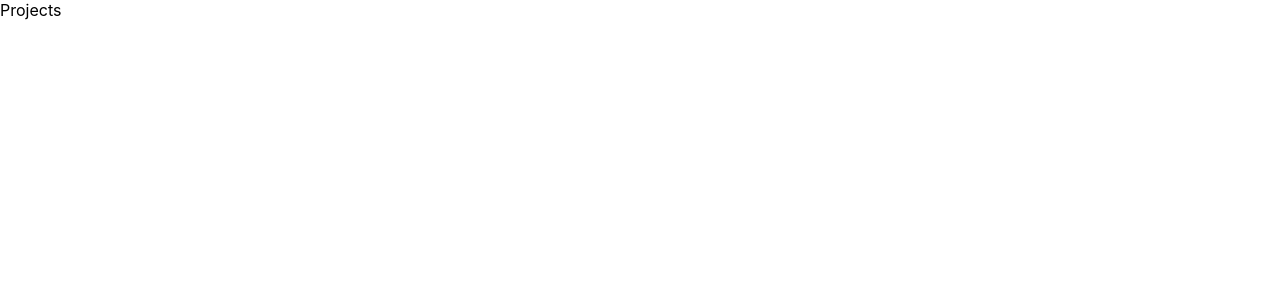
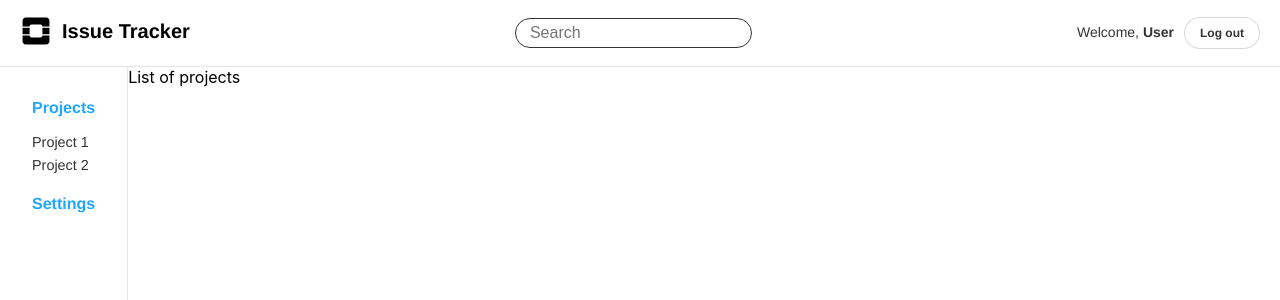
Before and after one commit to henrikeskisikkila/issue-tracker, a React (Create React App) app: page /projects in a window 1280 px wide. Shown: the top 300 px of the page. Built offline with nearby package versions, Linux system fonts and the light colour scheme.

Commit message:
Update Project page to include header and menu

```diff
--- a/src/pages/Projects.tsx
+++ b/src/pages/Projects.tsx
@@ -1,3 +1,27 @@
+import { useState } from "react";
+import { Header } from "components/Header";
+import { Navigator } from "components/Navigator";
+import { menu } from "config";
+import { projects } from "data/projects";
+
 export const Projects = () => {
-  return <>Projects</>;
+  const [newProject, setNewProject] = useState(true);
+
+  const showNewProject = () => {
+    return <>Add a new project</>;
+  };
+
+  const listProjects = () => {
+    return <>List of projects</>;
+  };
+
+  return (
+    <div>
+      <Header user={{ name: "User" }} onSearch={() => {}} onLogout={() => {}} />
+      <div style={{ display: "flex", flexDirection: "row" }}>
+        <Navigator menu={menu} />
+        {newProject ? listProjects() : showNewProject()}
+      </div>
+    </div>
+  );
 };
```
